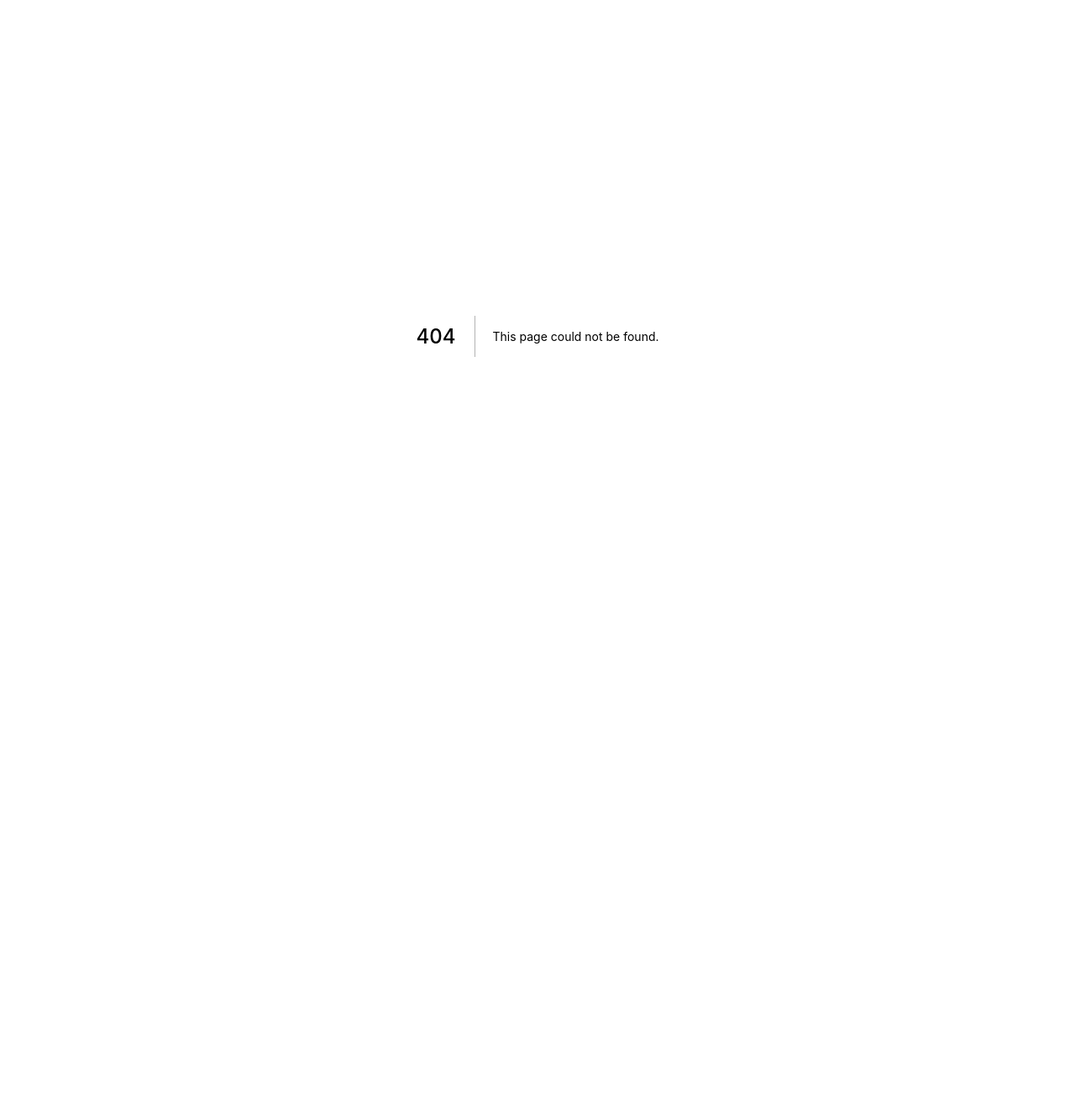
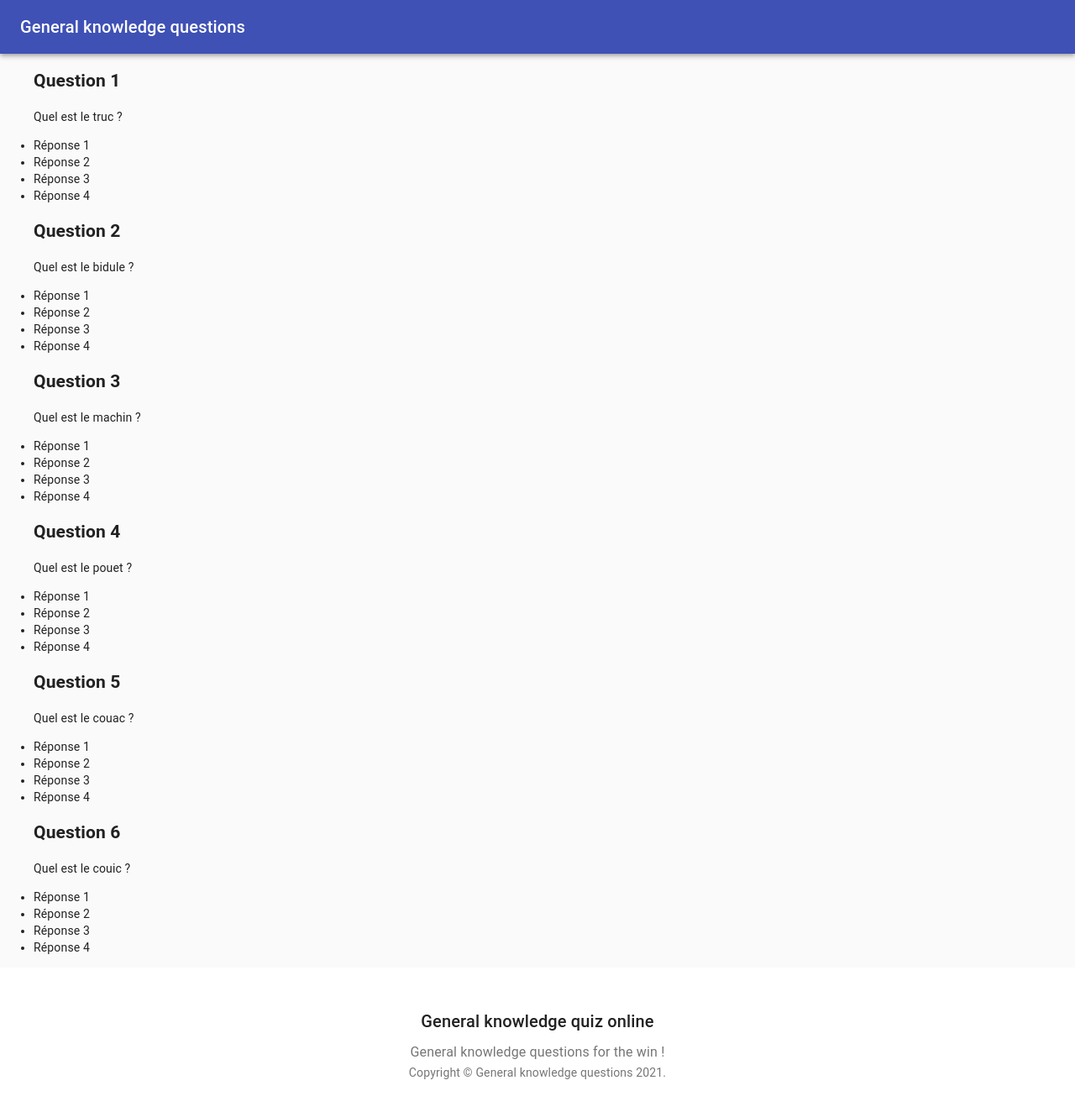
Before and after one commit to cbelzunce/general-knowledge-questions, a Next.js app: page /geography in a window 1280 px wide. Before the commit this address had no page. Shown: the top 1324 px of the page at 84% size. Before the commit the page ends 800 px from the top, so only its background shows below. Built offline with nearby package versions, Linux system fonts and the light colour scheme.

Commit message:
create components

```diff
--- /dev/null
+++ b/component/Footer.js
@@ -0,0 +1,55 @@
+import React from 'react';
+import AppBar from '@material-ui/core/AppBar';
+import Button from '@material-ui/core/Button';
+import Card from '@material-ui/core/Card';
+import CardActions from '@material-ui/core/CardActions';
+import CardContent from '@material-ui/core/CardContent';
+import CardMedia from '@material-ui/core/CardMedia';
+import CssBaseline from '@material-ui/core/CssBaseline';
+import Grid from '@material-ui/core/Grid';
+import Toolbar from '@material-ui/core/Toolbar';
+import Typography from '@material-ui/core/Typography';
+import { makeStyles } from '@material-ui/core/styles';
+import Container from '@material-ui/core/Container';
+import Link from '@material-ui/core/Link';
+import parse from 'html-react-parser';
+import { unshiftLoader } from 'next/dist/build/webpack/config/helpers'
+
+function Copyright() {
+  return (
+    <Typography variant="body2" color="textSecondary" align="center">
+      {'Copyright © '}
+      <Link color="inherit" href="https://material-ui.com/">
+        General knowledge questions
+      </Link>{' '}
+      {new Date().getFullYear()}
+      {'.'}
+    </Typography>
+  );
+}
+
+const useStyles = makeStyles((theme) => ({
+  footer: {
+    backgroundColor: theme.palette.background.paper,
+    padding: theme.spacing(6),
+  },
+}));
+
+
+export default function Footer() {
+  const classes = useStyles();
+
+  return (
+    <React.Fragment>
+      <footer className={classes.footer}>
+        <Typography variant="h6" align="center" gutterBottom>
+          General knowledge quiz online
+        </Typography>
+        <Typography variant="subtitle1" align="center" color="textSecondary" component="p">
+          General knowledge questions for the win !
+        </Typography>
+        <Copyright />
+      </footer>
+    </React.Fragment>
+  );
+}
--- /dev/null
+++ b/component/Navbar.js
@@ -0,0 +1,19 @@
+import React from 'react';
+import AppBar from '@material-ui/core/AppBar';
+import Toolbar from '@material-ui/core/Toolbar';
+import Typography from '@material-ui/core/Typography';
+
+export default function Navbar() {
+
+  return (
+    <React.Fragment>
+      <AppBar position="relative">
+        <Toolbar>
+          <Typography variant="h6" color="inherit" noWrap>
+            General knowledge questions
+          </Typography>
+        </Toolbar>
+      </AppBar>
+    </React.Fragment>
+  );
+}
--- /dev/null
+++ b/pages/geography.js
@@ -0,0 +1,39 @@
+import React from 'react';
+import CssBaseline from '@material-ui/core/CssBaseline';
+import parse from 'html-react-parser';
+import Footer from '../component/Footer'
+import Navbar from '../component/Navbar'
+
+const questions = [
+  {id: 1, title: "Question 1", content: parse("Quel est le truc ?")},
+  {id: 2, title: "Question 2", content: parse("Quel est le bidule ?")},
+  {id: 3, title: "Question 3", content: parse("Quel est le machin ?")},
+  {id: 4, title: "Question 4", content: parse("Quel est le pouet ?")},
+  {id: 5, title: "Question 5", content: parse("Quel est le couac ?")},
+  {id: 6, title: "Question 6", content: parse("Quel est le couic ?")},
+];
+
+export default function Geography() {
+
+  return (
+    <React.Fragment>
+      <CssBaseline />
+      <Navbar/>
+      <main>
+        {questions.map((question) => (
+          <div>
+            <ul>
+              <h2>{question.title}</h2>
+              <p>{question.content}</p>
+              <li>Réponse 1</li>
+              <li>Réponse 2</li>
+              <li>Réponse 3</li>
+              <li>Réponse 4</li>
+            </ul>
+          </div>
+        ))}
+      </main>
+      <Footer/>
+    </React.Fragment>
+  );
+}
```
Also changed, not shown: component/HeroContent.js (added, +46 -0 lines), pages/index.js (+18 -48 lines).
